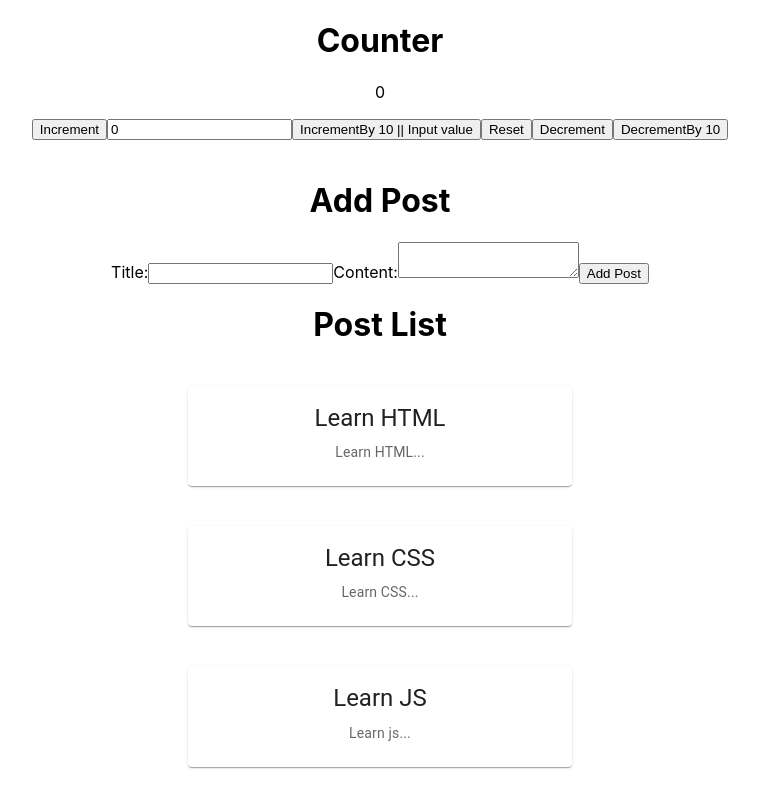
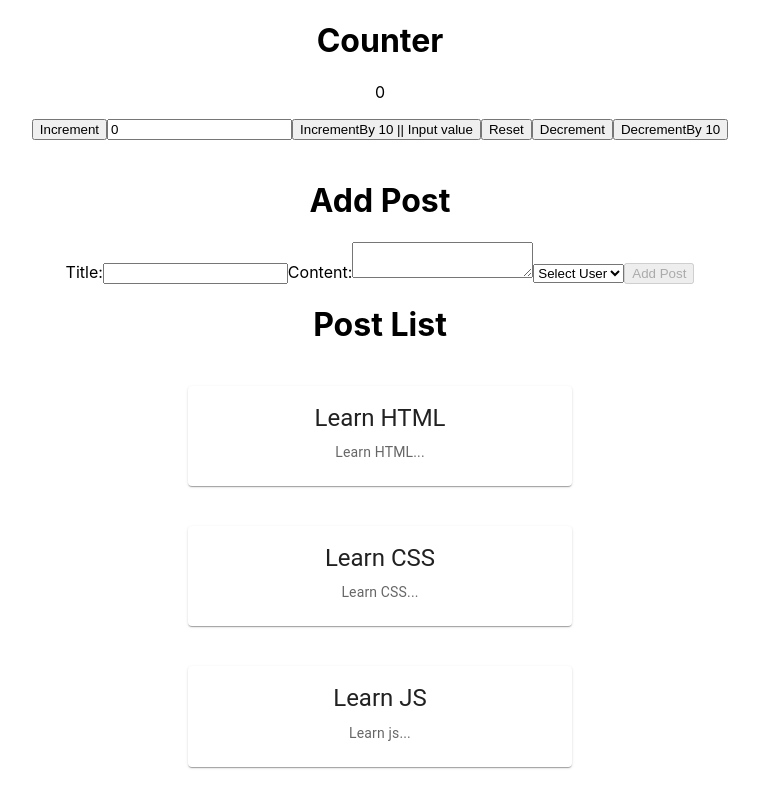
Before and after one commit to stmg202022/CRUD-redux-toolkits-Step-by-Step, a React (Create React App) app: page / in a window 1280 px wide. Shown: the whole page, without its empty margins (260-1019 px from the left). Built offline with nearby package versions, Linux system fonts and the light colour scheme.

Commit message:
userSlice created and userId puted into addPost actions by selector/options

```diff
--- a/src/Components/Posts/addPost.js
+++ b/src/Components/Posts/addPost.js
@@ -1,20 +1,31 @@
 import React, { useState } from "react";
-import { useDispatch } from "react-redux";
+import { useDispatch, useSelector } from "react-redux";
 
 // import { nanoid } from "@reduxjs/toolkit";
 import { addPost } from "../../ReduxSlice/Posts/postSlice";
 
+//users
+import { selectAllUsers } from "../../ReduxSlice/Users/usersSlice";
+
 const AddPost = () => {
   const dispatch = useDispatch();
+
+  //Users
+  const { users } = useSelector(selectAllUsers);
+  console.log(users);
+  const [userId, setUserId] = useState("");
 
   //form
   const [title, setTitle] = useState("");
   const [content, setContent] = useState("");
 
+  //before submit
+  const canSave = userId && title && content;
+
   const submitPost = (e) => {
     e.preventDefault();
 
-    if (title && content) {
+    // if (title && content && userId) {
     //
     // const post = {
     //   id: nanoid(),
@@ -22,12 +33,22 @@ const AddPost = () => {
     //   content,
     // };
 
-      dispatch(addPost({ title, content }));
+    dispatch(addPost({ title, content, userId }));
 
     setTitle("");
     setContent("");
-    }
+    setUserId("");
+    // }
   };
+
+  //userlist
+  const selectUserOptions = users.map((user) => {
+    return (
+      <option key={user.id} value={user.id}>
+        {user.name}
+      </option>
+    );
+  });
 
   return (
     <div>
@@ -47,7 +68,14 @@ const AddPost = () => {
           onChange={(e) => setContent(e.target.value)}
         />
 
-        <button type="submit">Add Post</button>
+        <select name="" id="" onChange={(e) => setUserId(e.target.value)}>
+          <option value="">Select User</option>
+          {selectUserOptions}
+        </select>
+
+        <button type="submit" disabled={!canSave}>
+          Add Post
+        </button>
       </form>
     </div>
   );
--- a/src/Components/Posts/postsList.js
+++ b/src/Components/Posts/postsList.js
@@ -15,7 +15,10 @@ export default function PostList() {
 
   const renderPostList = posts.map((post) => {
     return (
-      <Card sx={{ maxWidth: 345, margin: "20px", minWidth: "30%" }}>
+      <Card
+        key={post.id}
+        sx={{ maxWidth: 345, margin: "20px", minWidth: "30%" }}
+      >
         <CardContent>
           <Typography gutterBottom variant="h5" component="div">
             {post.title}
--- a/src/ReduxSlice/Posts/postSlice.js
+++ b/src/ReduxSlice/Posts/postSlice.js
@@ -30,12 +30,13 @@ const PostSlice = createSlice({
         state.posts.push(action.payload);
       },
 
-      prepare({ title, content }) {
+      prepare({ title, content, userId }) {
         return {
           payload: {
             id: nanoid(),
             title,
             content,
+            userId,
           },
         };
       },
--- /dev/null
+++ b/src/ReduxSlice/Users/usersSlice.js
@@ -0,0 +1,25 @@
+import { createSlice } from "@reduxjs/toolkit";
+
+const initialState = {
+  users: [
+    { id: 1, name: "Samson" },
+    { id: 2, name: "Sager" },
+    { id: 3, name: "Manish" },
+  ],
+};
+
+const UsersSlice = createSlice({
+  name: "Users",
+  initialState,
+  reducers: {
+    //actions
+  },
+});
+
+//
+export const selectAllUsers = (state) => state.users;
+
+//export actions of users
+
+//
+export default UsersSlice.reducer;
--- a/src/store.js
+++ b/src/store.js
@@ -6,9 +6,13 @@ import CounterSlice from "./ReduxSlice/Counter/counterSlice";
 //postSlice
 import PostSlice from "./ReduxSlice/Posts/postSlice";
 
+//UsersSlice
+import usersSlice from "./ReduxSlice/Users/usersSlice";
+
 export const store = configureStore({
   reducer: {
     count: CounterSlice,
     posts: PostSlice,
+    users: usersSlice,
   },
 });
```
Lines whose indentation alone changed are shown as unchanged.
